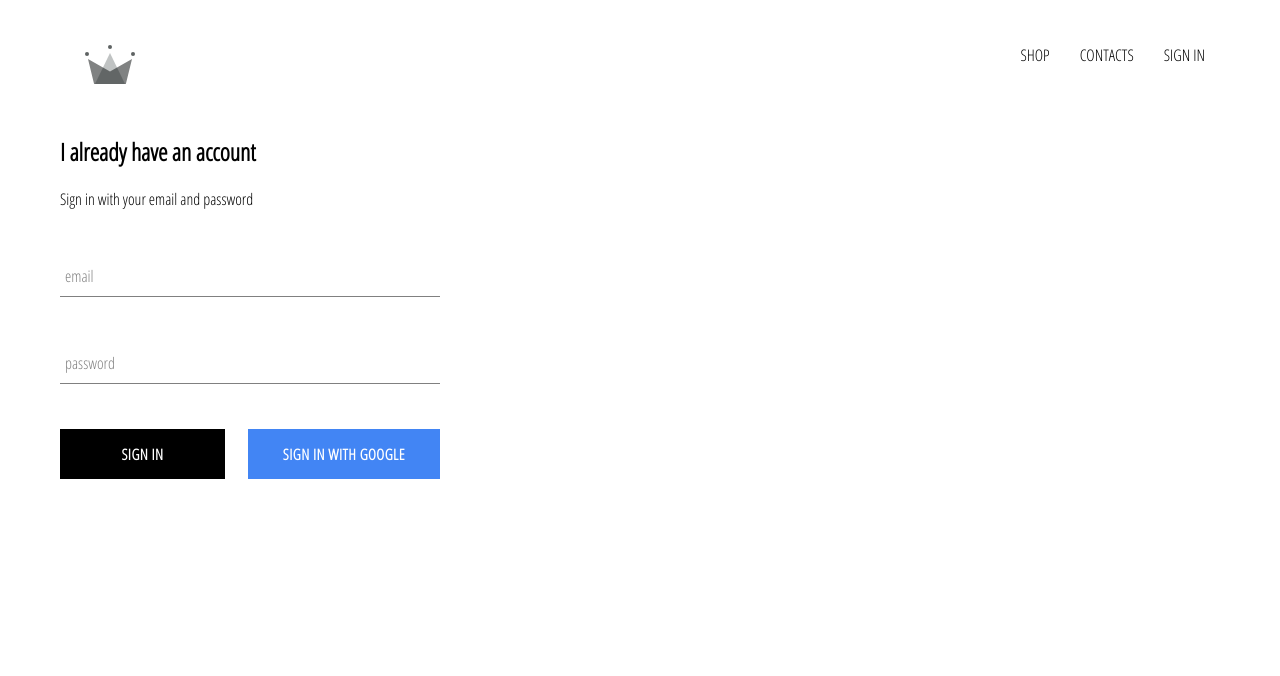
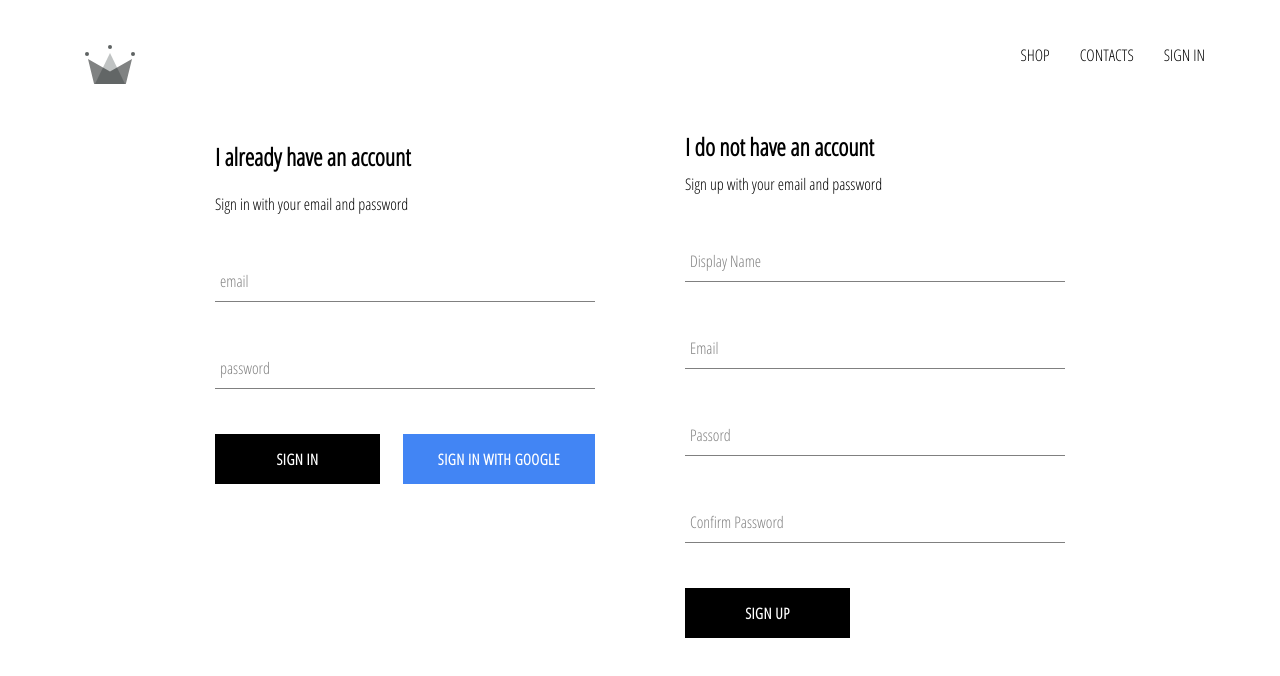
Before and after one commit to mmancuso723/crwn-clothing, a React (Create React App) app: page /signin in a window 1280 px wide. Shown: the top 676 px of the page. Built offline with nearby package versions, Linux system fonts and the light colour scheme; no server answers.

Commit message:
implemented firebase utis, included ability to store auth users into db

```diff
--- a/src/App.js
+++ b/src/App.js
@@ -22,11 +22,25 @@
     unsubscribeFromAuth = null;
 
     componentDidMount() {
-        this.unsubscribeFromAuth = auth.onAuthStateChanged(async user => {
-            createUserProfileDocument(user);
+        this.unsubscribeFromAuth = auth.onAuthStateChanged(async userAuth => {
+            if (userAuth) {
+                const userRef = await createUserProfileDocument(userAuth);
 
-            console.log(user);
+                userRef.onSnapshot(snapShot => {
+                    this.setState({
+                        currentUser: {
+                            id: snapShot.id,
+                            ...snapShot.data()
+                        }
+                    });
 
+                    console.log(this.state);
+                });
+            }
+
+            else {
+                this.setState({currentUser: userAuth});
+            }
         });
     }
 
--- /dev/null
+++ b/src/components/sign-up/sign-up.component.jsx
@@ -0,0 +1,106 @@
+import React from 'react';
+
+import FormInput from "../form-input/form-input.component";
+import CustomButton from "../custom-button/custom-button.component";
+
+import {auth, createUserProfileDocument} from "../../firebase/firebase.utils";
+
+import './sign-up.styles.scss';
+
+class SignUp extends React.Component {
+    constructor(props) {
+        super(props);
+
+        this.state = {
+            displayName: '',
+            email: '',
+            password: '',
+            confirmPassword: ''
+
+        };
+    }
+
+    handleSubmit = async event => {
+        event.preventDefault();
+
+        const {displayName, email, password, confirmPassword} = this.state;
+
+        if (password !== confirmPassword) {
+            alert("passwords don't match");
+            return;
+        }
+
+        try{
+            const {user} = await auth.createUserWithEmailAndPassword(email, password);
+
+            await createUserProfileDocument(user, {displayName});
+
+            this.setState({
+                    displayName: '',
+                    email: '',
+                    password: '',
+                    confirmPassword: ''
+
+                })
+
+        } catch (error) {
+            console.error(error);
+
+        }
+    };
+
+    handleChange = event => {
+        const { name, value } = event.target;
+
+        this.setState({[name]: value});
+    }
+
+    render() {
+        const {displayName, email, password, confirmPassword} = this.state;
+        return (
+            <div className='sign-up'>
+                <h2 className='title'>I do not have an account</h2>
+                <span>Sign up with your email and password</span>
+                <form className='sign-up-form' onSubmit={this.handleSubmit}>
+                    <FormInput
+                        type='text'
+                        name='displayName'
+                        value={displayName}
+                        onChange={this.handleChange}
+                        label='Display Name'
+                        required
+                    />
+                    <FormInput
+                        type='email'
+                        name='email'
+                        value={email}
+                        onChange={this.handleChange}
+                        label='Email'
+                        required
+                    />
+                    <FormInput
+                        type='password'
+                        name='password'
+                        value={password}
+                        onChange={this.handleChange}
+                        label='Passord'
+                        required
+                    />
+                    <FormInput
+                        type='password'
+                        name='confirmPassword'
+                        value={confirmPassword}
+                        onChange={this.handleChange}
+                        label='Confirm Password'
+                        required
+                    />
+                    <CustomButton type='submit'>SIGN UP</CustomButton>
+                </form>
+
+            </div>
+        );
+    }
+
+}
+
+export default SignUp;
--- /dev/null
+++ b/src/components/sign-up/sign-up.styles.scss
@@ -0,0 +1,9 @@
+.sign-up {
+  display: flex;
+  flex-direction: column;
+  width: 380px;
+
+  .title {
+    margin: 10px 0;
+  }
+}
--- a/src/pages/sign-in-and-sign-up/sign-in-and-sign-up.component.jsx
+++ b/src/pages/sign-in-and-sign-up/sign-in-and-sign-up.component.jsx
@@ -1,12 +1,14 @@
 import React from 'react';
 
 import SignIn from "../../components/sign-in/sign-in.component";
+import SignUp from "../../components/sign-up/sign-up.component";
 
 import './sign-in-and-sign-up.styles.scss';
 
 const SignInAndSignUpPage = () => (
     <div className='sign-in-and-sign-up'>
         <SignIn/>
+        <SignUp/>
     </div>
 );
 
--- a/src/pages/sign-in-and-sign-up/sign-in-and-sign-up.styles.scss
+++ b/src/pages/sign-in-and-sign-up/sign-in-and-sign-up.styles.scss
@@ -0,0 +1,6 @@
+.sign-in-and-sign-up {
+  width: 850px;
+  display: flex;
+  justify-content: space-between;
+  margin: 30px auto;
+}
```
